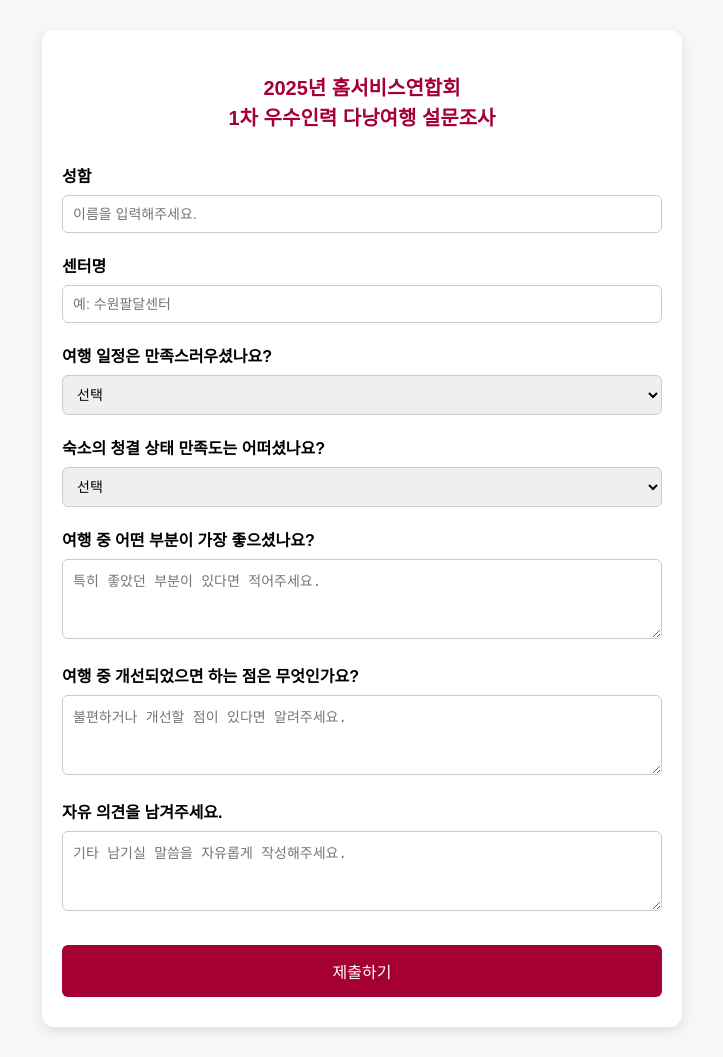
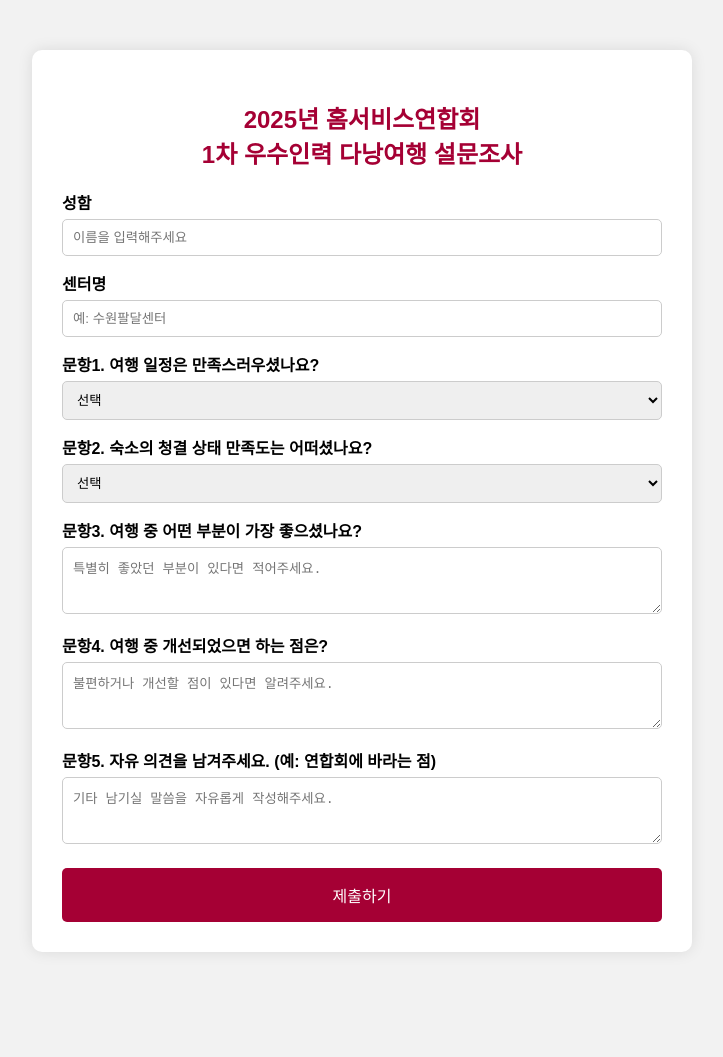
Before and after one commit to sangjip-lee/da-nang-survey, a plain HTML site: page index.html in a window 1280 px wide. Shown: the whole page, without its empty margins (278-1001 px from the left). After the commit the page ends 1002 px from the top, so only its background shows below. Drawn offline with Linux system fonts and the light colour scheme.

Commit message:
Update index.html

```diff
--- a/index.html
+++ b/index.html
@@ -2,98 +2,77 @@
 <html lang="ko">
 <head>
   <meta charset="UTF-8" />
-  <meta name="viewport" content="width=device-width, initial-scale=1.0"/>
-  <title>2025년 홈서비스연합회 1차 우수인력 다낭여행 설문조사</title>
+  <meta name="viewport" content="width=device-width, initial-scale=1.0" />
+  <title>2025년 홈서비스연합회 다낭여행 설문조사</title>
   <style>
     body {
-      font-family: 'Apple SD Gothic Neo', 'Malgun Gothic', sans-serif;
-      background-color: #f7f7f7;
+      background-color: #f2f2f2;
+      font-family: 'Malgun Gothic', sans-serif;
       margin: 0;
       padding: 0;
     }
     .container {
       max-width: 600px;
-      margin: 30px auto;
-      padding: 30px 20px;
+      margin: 50px auto;
       background-color: #fff;
-      border-radius: 12px;
-      box-shadow: 0 4px 12px rgba(0, 0, 0, 0.1);
+      padding: 30px;
+      border-radius: 10px;
+      box-shadow: 0 0 15px rgba(0,0,0,0.1);
     }
-    h1 {
+    h2 {
+      text-align: center;
       color: #A50034;
-      font-size: 20px;
-      text-align: center;
-      line-height: 1.5;
-      margin-bottom: 30px;
     }
     label {
+      display: block;
+      margin: 15px 0 5px;
       font-weight: bold;
-      display: block;
-      margin: 20px 0 8px;
     }
-    input[type="text"],
-    textarea,
-    select {
+    input[type="text"], select, textarea {
       width: 100%;
       padding: 10px;
       border: 1px solid #ccc;
-      border-radius: 6px;
-      font-size: 14px;
+      border-radius: 5px;
       box-sizing: border-box;
     }
-    textarea {
-      resize: vertical;
-      height: 80px;
+    select option {
+      padding: 5px;
     }
-    .select-red option {
+    button[type="submit"] {
+      width: 100%;
+      background-color: #A50034;
+      color: #fff;
+      border: none;
+      padding: 15px;
+      font-size: 16px;
+      border-radius: 5px;
+      cursor: pointer;
+      margin-top: 20px;
+    }
+    button[type="submit"]:hover {
+      background-color: #87002b;
+    }
+    .star {
       color: #A50034;
-      font-weight: bold;
-    }
-    button {
-      margin-top: 30px;
-      background-color: #A50034;
-      color: white;
-      border: none;
-      padding: 14px 0;
-      font-size: 16px;
-      border-radius: 6px;
-      width: 100%;
-      cursor: pointer;
-    }
-    button:hover {
-      background-color: #8a002c;
-    }
-    @media screen and (max-width: 480px) {
-      .container {
-        margin: 20px 10px;
-        padding: 20px 15px;
-      }
-      h1 {
-        font-size: 18px;
-      }
     }
   </style>
 </head>
 <body>
   <div class="container">
-    <h1>
-      2025년 홈서비스연합회<br/>
-      1차 우수인력 다낭여행 설문조사
-    </h1>
-
-   <form action="https://formsubmit.co/sjreck55@gmail.com" method="POST">
-  <input type="hidden" name="_next" value="thanks.html">
-  <input type="hidden" name="_captcha" value="false">
-  <input type="hidden" name="_template" value="table">
+    <h2>2025년 홈서비스연합회<br>1차 우수인력 다낭여행 설문조사</h2>
+    <form action="https://formsubmit.co/sjreck55@gmail.com" method="POST">
+      <input type="hidden" name="_next" value="thanks.html">
+      <input type="hidden" name="_captcha" value="false">
+      <input type="hidden" name="_template" value="table">
 
       <label for="name">성함</label>
-      <input type="text" name="성함" id="name" placeholder="이름을 입력해주세요." required>
+      <input type="text" id="name" name="성함" placeholder="이름을 입력해주세요" required>
 
       <label for="center">센터명</label>
-      <input type="text" name="센터명" id="center" placeholder="예: 수원팔달센터" required>
+      <input type="text" id="center" name="센터명" placeholder="예: 수원팔달센터" required>
 
-      <label for="satisfaction1">여행 일정은 만족스러우셨나요?</label>
-      <select name="일정 만족도" id="satisfaction1" class="select-red" required>
+      <label for="q1">문항1. 여행 일정은 만족스러우셨나요?</label>
+      <select id="q1" name="여행 일정 만족도" required>
         <option value="">선택</option>
         <option value="★★★★★ 매우 만족">★★★★★ 매우 만족</option>
         <option value="★★★★ 만족">★★★★ 만족</option>
@@ -102,8 +81,8 @@
         <option value="★ 매우 불만족">★ 매우 불만족</option>
       </select>
 
-      <label for="satisfaction2">숙소의 청결 상태 만족도는 어떠셨나요?</label>
-      <select name="숙소 만족도" id="satisfaction2" class="select-red" required>
+      <label for="q2">문항2. 숙소의 청결 상태 만족도는 어떠셨나요?</label>
+      <select id="q2" name="숙소 청결 만족도" required>
         <option value="">선택</option>
         <option value="★★★★★ 매우 만족">★★★★★ 매우 만족</option>
         <option value="★★★★ 만족">★★★★ 만족</option>
@@ -112,14 +91,14 @@
         <option value="★ 매우 불만족">★ 매우 불만족</option>
       </select>
 
-      <label for="highlight">여행 중 어떤 부분이 가장 좋으셨나요?</label>
-      <textarea name="좋았던 부분" id="highlight" placeholder="특히 좋았던 부분이 있다면 적어주세요."></textarea>
+      <label for="q3">문항3. 여행 중 어떤 부분이 가장 좋으셨나요?</label>
+      <textarea id="q3" name="가장 좋았던 점" rows="3" placeholder="특별히 좋았던 부분이 있다면 적어주세요."></textarea>
 
-      <label for="improve">여행 중 개선되었으면 하는 점은 무엇인가요?</label>
-      <textarea name="개선점" id="improve" placeholder="불편하거나 개선할 점이 있다면 알려주세요."></textarea>
+      <label for="q4">문항4. 여행 중 개선되었으면 하는 점은?</label>
+      <textarea id="q4" name="개선되었으면 하는 점" rows="3" placeholder="불편하거나 개선할 점이 있다면 알려주세요."></textarea>
 
-      <label for="opinion">자유 의견을 남겨주세요.</label>
-      <textarea name="자유 의견" id="opinion" placeholder="기타 남기실 말씀을 자유롭게 작성해주세요."></textarea>
+      <label for="q5">문항5. 자유 의견을 남겨주세요. (예: 연합회에 바라는 점)</label>
+      <textarea id="q5" name="자유 의견" rows="3" placeholder="기타 남기실 말씀을 자유롭게 작성해주세요."></textarea>
 
       <button type="submit">제출하기</button>
     </form>
```
